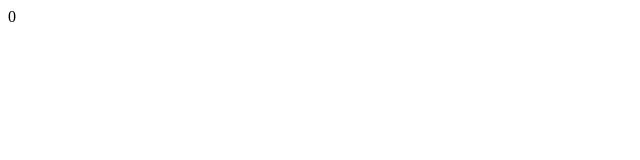
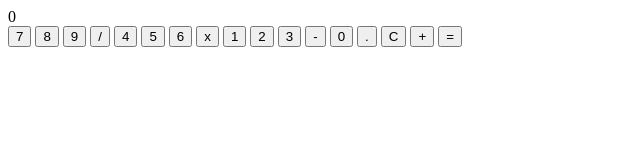
Before and after one commit to ivan-beren/calculadora, a plain HTML site: page index.html in a window 1280 px wide. Shown: the whole page, without its empty margins (0-640 px from the left). Drawn offline with Linux system fonts and the light colour scheme.

Commit message:
Se agrega botones de numeros y operadores al index

```diff
--- a/index.html
+++ b/index.html
@@ -9,7 +9,26 @@
 <body>
     <div class="calculator">
         <div class="display">0</div>
-
+        <div class="butons">
+            <button class="btn" data-value="7">7</button>
+            <button class="btn" data-value="8">8</button>
+            <button class="btn" data-value="9">9</button>
+            <button class="btn operator" data-value="/">/</button>
+            <button class="btn" data-value="4">4</button>
+            <button class="btn" data-value="5">5</button>
+            <button class="btn" data-value="6">6</button>
+            <button class="btn operator" data-value="*">x</button>
+            <button class="btn" data-value="1">1</button>
+            <button class="btn" data-value="2">2</button>
+            <button class="btn" data-value="3">3</button>
+            <button class="btn operator" data-value="-">-</button>
+            <button class="btn" data-value="0">0</button>
+            <button class="btn" data-value=".">.</button>
+            <button class="btn" data-value="clear">C</button>
+            <button class="btn operator" data-value="+">+</button>
+            <button class="btn equals" data-value="calculate">=</button>
+        </div>
     </div>
+    <script src="scripts/main.js"></script>
 </body>
 </html>
```
